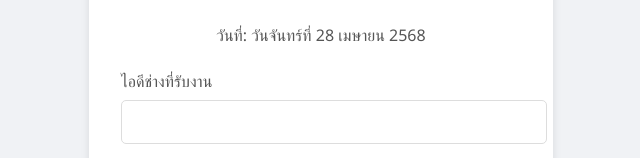
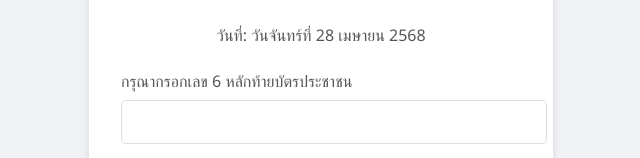
Before and after one commit to WWCCQC/checkin, a plain HTML site: page index.html in a window 1280 px wide. Shown: the part 253-411 px from the top of the page, without its empty margins (319-959 px from the left). Drawn offline with Linux system fonts and the light colour scheme; no server answers.

Commit message:
Add files via upload

```diff
--- a/index.html
+++ b/index.html
@@ -92,7 +92,7 @@
         <h1>ระบบเช็คอินช่าง</h1>
         <p id="currentDate" style="color: #555; margin-bottom: 1.5rem;"></p>
         <div class="input-group">
-            <label for="technicianId">ไอดีช่างที่รับงาน</label>
+            <label for="technicianId">กรุณากรอกเลข 6 หลักท้ายบัตรประชาชน</label>
             <input type="text" id="technicianId" oninput="updateTechnicianName()" required>
         </div>
         <div class="input-group">
```
